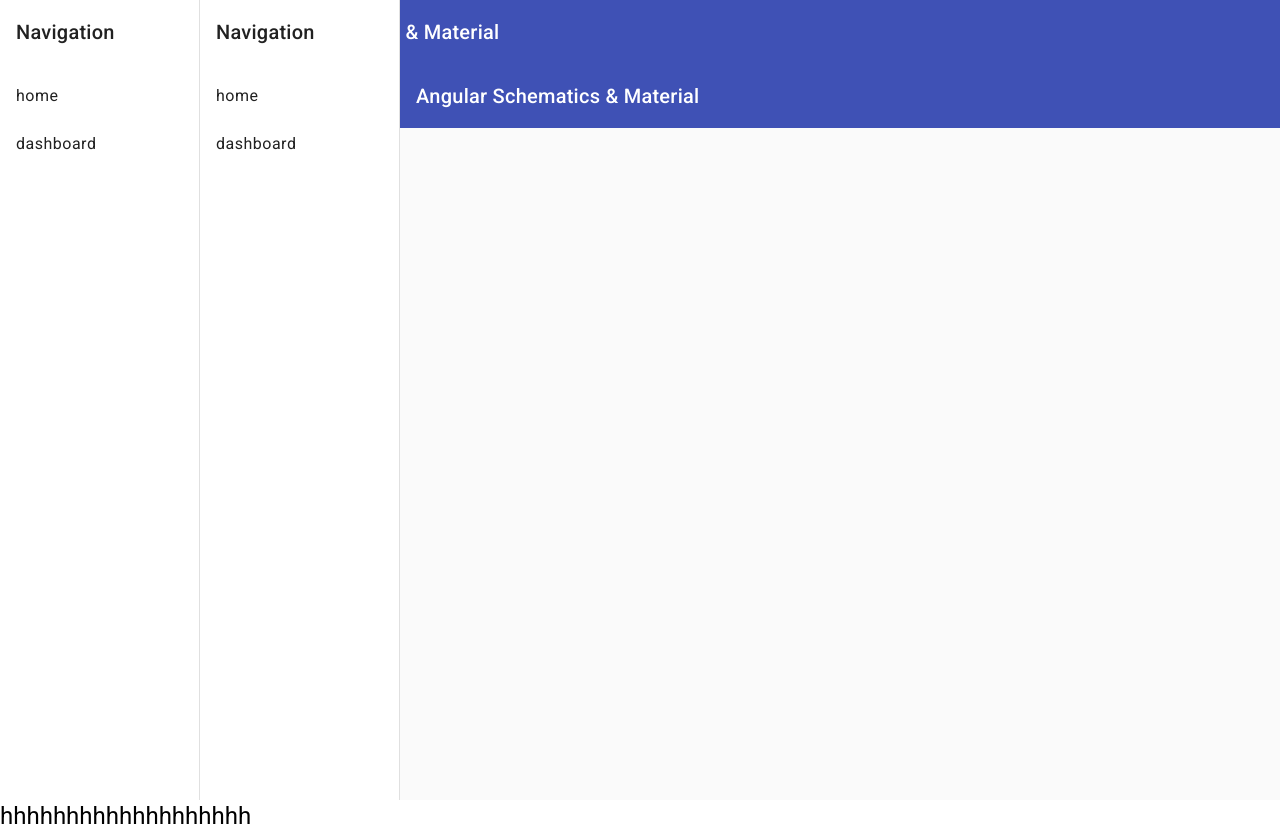
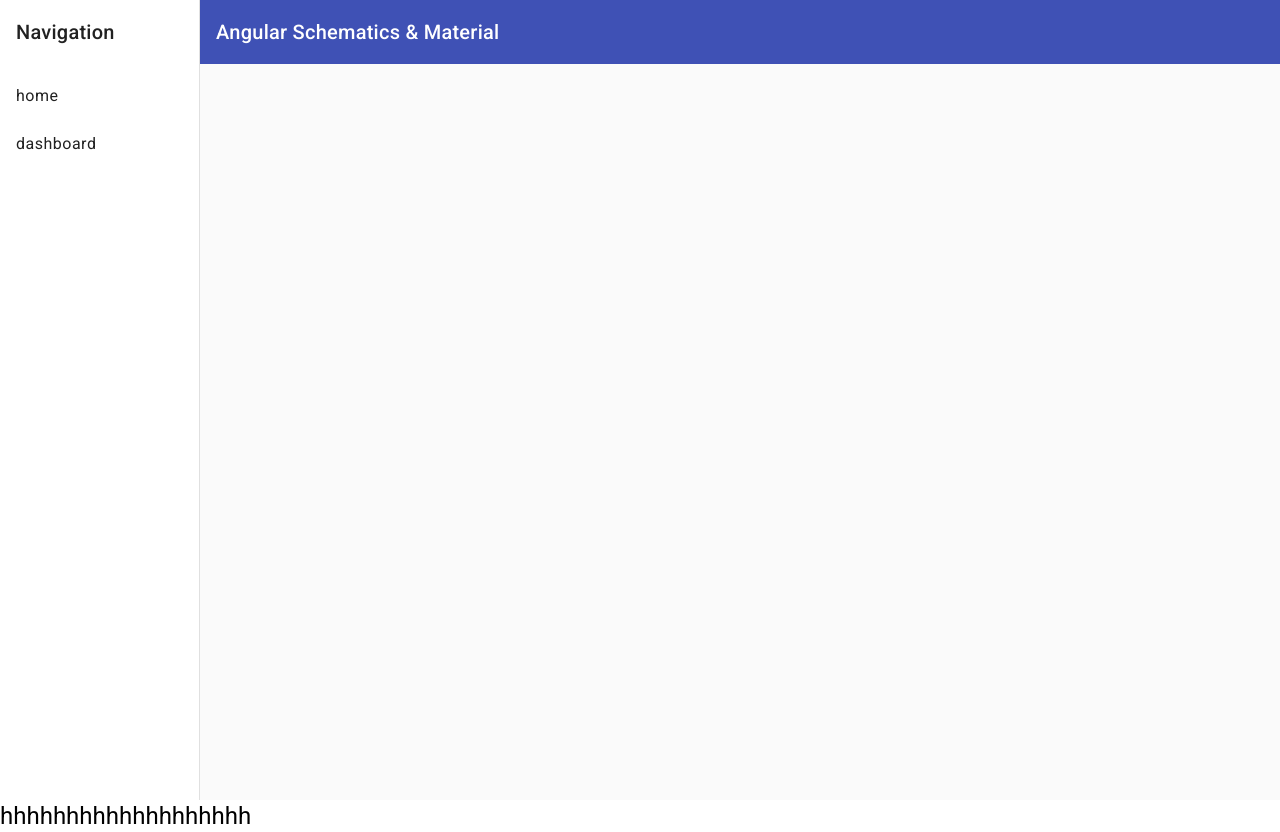
Before and after one commit to hexagramme/hexagramme.github.io, an Angular app in the folder webby/: page / in a window 1280 px wide. Built offline with nearby package versions, Linux system fonts and the light colour scheme.

Commit message:
fixed tooltip on sidebar item hover

```diff
--- a/webby/src/app/app-routing.module.ts
+++ b/webby/src/app/app-routing.module.ts
@@ -4,8 +4,8 @@
 import { NavComponent } from './nav/nav.component';
 import { AppComponent } from './app.component';
 const routes: Routes = [
-  {path: 'dashboard', component: DashComponent},
-  {path: '', component: AppComponent}
+  {path: 'dashboard', component: DashComponent}
+  // {path: '', component: AppComponent}
 ];
 
 @NgModule({
--- a/webby/src/app/nav/nav.component.html
+++ b/webby/src/app/nav/nav.component.html
@@ -5,7 +5,7 @@
       [opened]="(isHandset$ | async) === false">
     <mat-toolbar>Navigation</mat-toolbar>
     <mat-nav-list>
-      <a *ngFor="let page of this.pages" title=page.pageDescription mat-list-item [routerLink]="'/'+ page.pageRoute">
+      <a *ngFor="let page of this.pages" title= "{{page.pageDescription}}" mat-list-item [routerLink]="'/'+ page.pageRoute" >
          {{ page.pageTitle }} </a>
     </mat-nav-list>
   </mat-sidenav>
```
